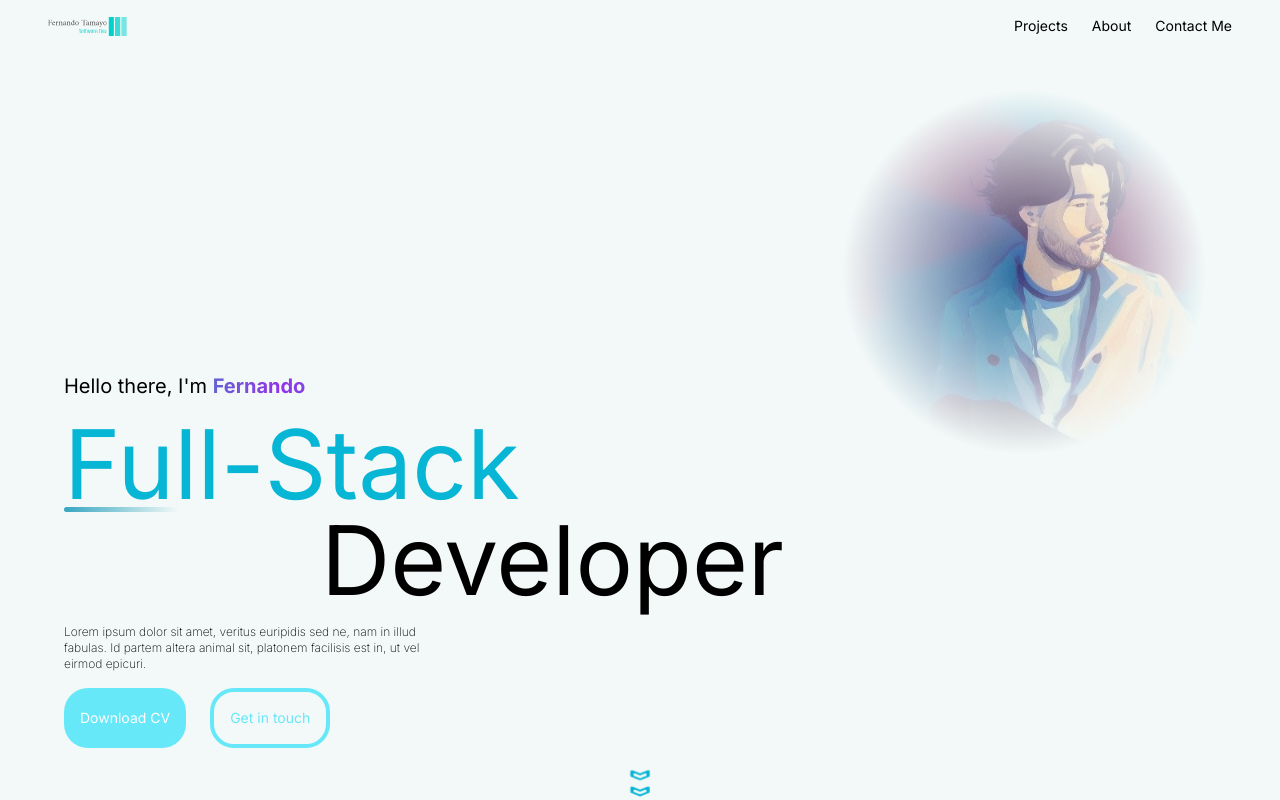
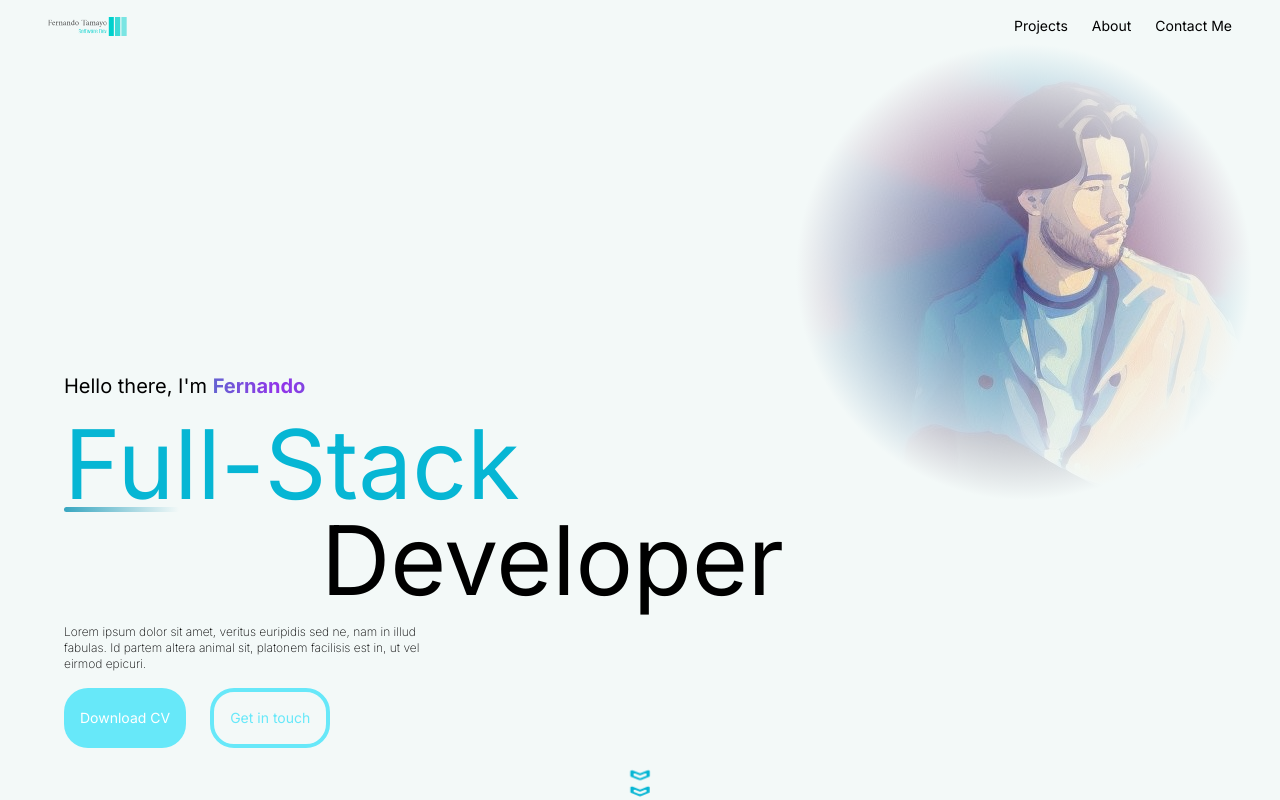
Before and after one commit to Nando1920/Web-Portfolio, a Next.js app: page / in a window 1280 px wide. Shown: the top 800 px of the page. Built offline with nearby package versions, Linux system fonts and the light colour scheme.

Commit message:
burger bug fix

```diff
--- a/src/app/navbar.tsx
+++ b/src/app/navbar.tsx
@@ -56,7 +56,7 @@ export default function Navbar() {
                 className={`text-white text-nowrap text-lg min-w-fit overflow-hidden`}
                 onClick={() => {
                   setHidden(true);
-                  setButtonClass("burger");
+                  setButtonClass("bar unclicked");
                 }}>
                 {item.name}
               </Link>
--- a/src/app/sections/welcome.tsx
+++ b/src/app/sections/welcome.tsx
@@ -20,8 +20,8 @@ export default function WelcomeSection() {
 
   return (
     <section className="h-screen">
-      <div className="absolute scale-[80%] top-[2%] left-[15%] sm:left-auto sm:right-0  ">
-        <div className=" h-full w-full  bg-gradient-radial from-transparent via-backgroundLight  via-[60%] to-backgroundLight  scale-105  z-20 absolute"></div>
+      <div className="absolute  top-[2%] left-[15%] sm:left-auto sm:right-0">
+        <div className="h-full w-full bg-gradient-radial from-transparent via-backgroundLight  via-[60%] to-backgroundLight scale-105  absolute"></div>
         <Image
           src={Me}
           alt={"A nice photo of me"}
@@ -29,26 +29,24 @@ export default function WelcomeSection() {
           className="opacity-1 rounded-full"
         />
       </div>
-      <div className="flex flex-col justify-center gap-[16px] h-full relative pt-[60%] sm:pt-[0%]">
+      <div className=" flex flex-col justify-center gap-[16px] h-full relative pt-[60%] sm:pt-[0%] xl:pt-[0%]">
         <div className="flex flex-col gap-[16px]">
           <div className="text-xl">
             Hello there, I'm{" "}
-            <span className="nameMain font-bold">Fernando</span>{" "}
+            <span className="nameMain font-bold">Fernando</span>
           </div>
           <div className="font-medio xl:text-8xl md:text-7xl text-5xl flex flex-col w-[280px] md:w-[550px] xl:w-[720px]">
-            <div className=" partialUnder text-cyan-500 relative ">
+            <div className="partialUnder text-cyan-500 relative">
               Full-Stack
             </div>
-
-            <div className=" text-right">Developer</div>
+            <div className="text-right">Developer</div>
           </div>
-          <div className="text-xs font-extralight  sm:max-w-96">
+          <div className="text-xs font-extralight sm:max-w-96">
             Lorem ipsum dolor sit amet, veritus euripidis sed ne, nam in illud
             fabulas. Id partem altera animal sit, platonem facilisis est in, ut
             vel eirmod epicuri.
           </div>
         </div>
-
         <div className="flex sm:flex-row flex-col gap-2 sm:gap-6">
           <button
             onClick={downloadPdf}
@@ -62,8 +60,8 @@ export default function WelcomeSection() {
         <div className="flex flex-row justify-center w-full">
           <div className="flex flex-col justify-between">
             <TbArrowBadgeDown className="scrollArrow" />
-            <TbArrowBadgeDown className="scrollArrow " />
-            <TbArrowBadgeDown className="scrollArrow " />
+            <TbArrowBadgeDown className="scrollArrow" />
+            <TbArrowBadgeDown className="scrollArrow" />
           </div>
         </div>
       </div>
```
